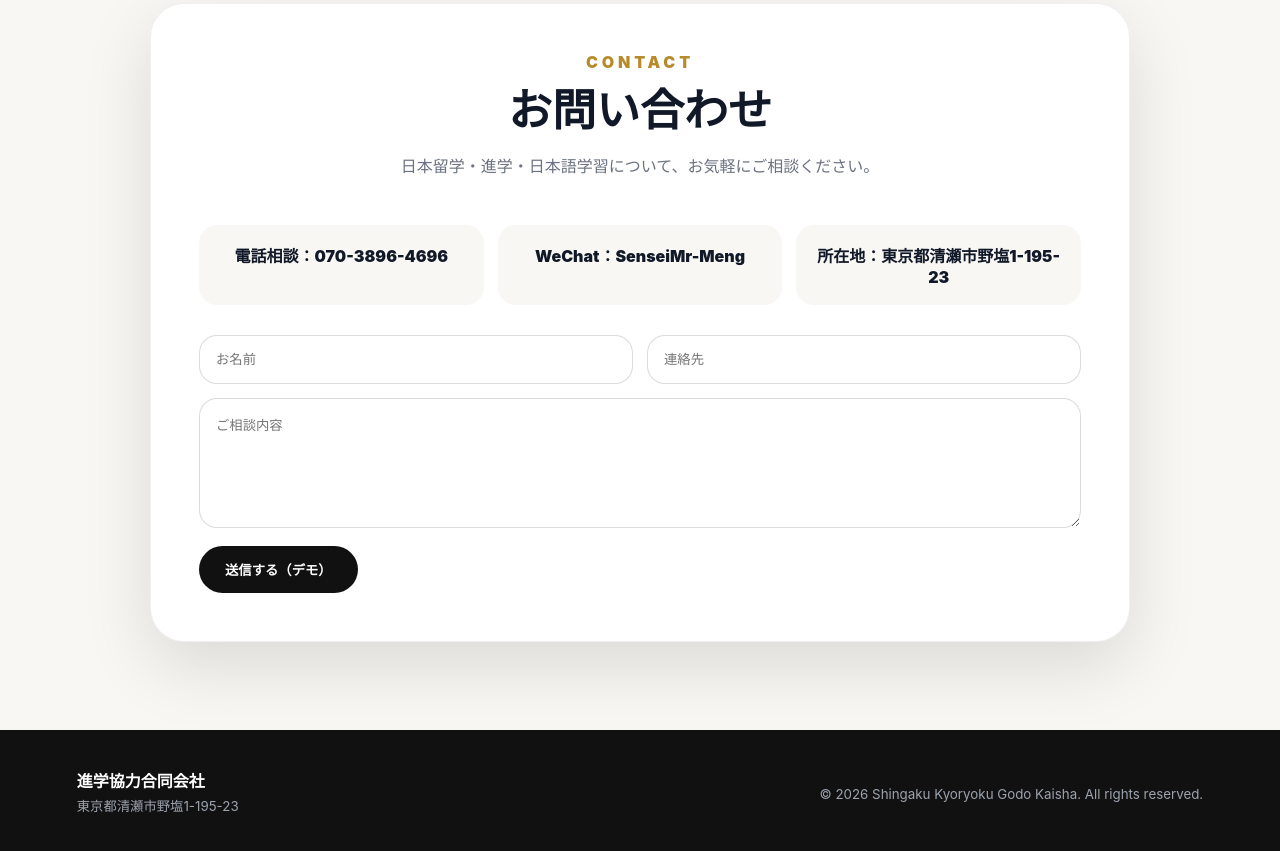
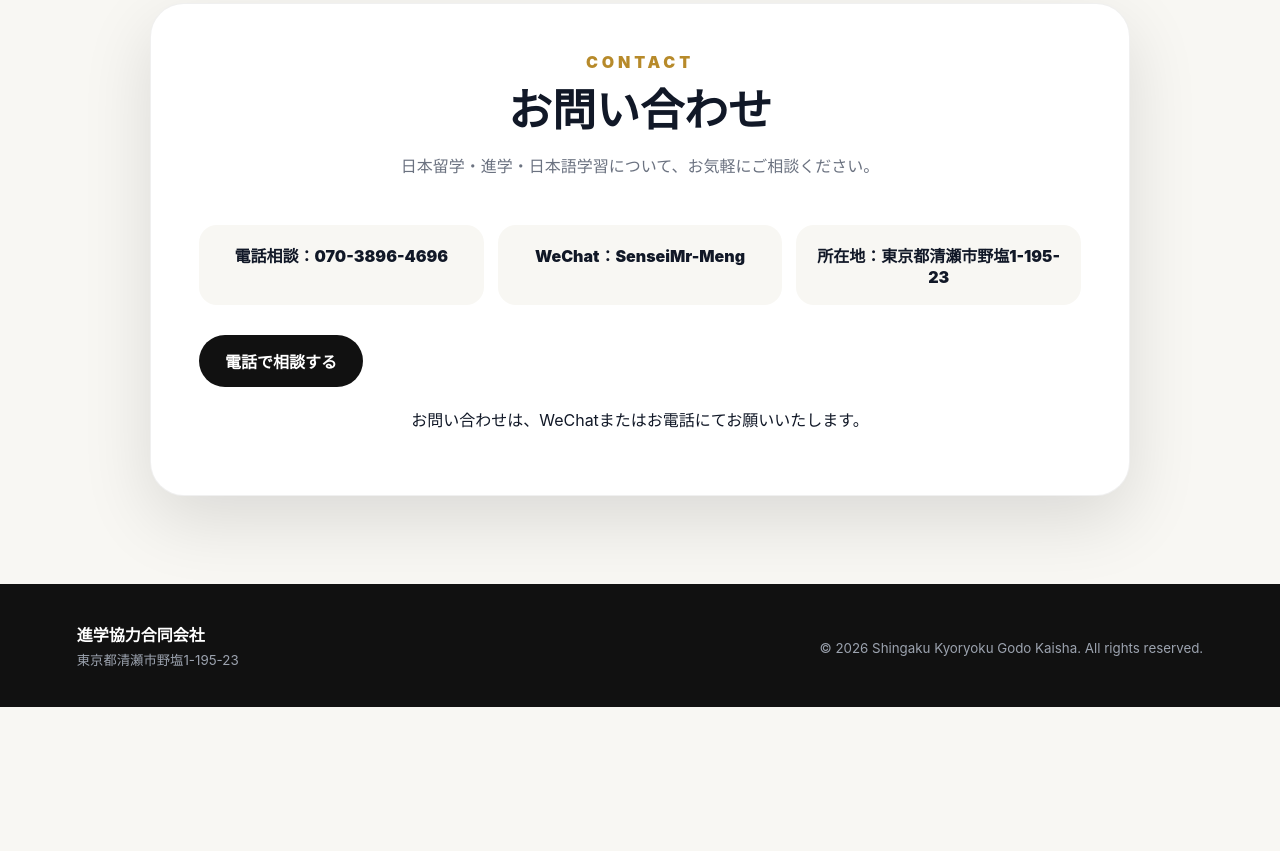
Before and after one commit to shaoziyang144-lab/shingaku-site, a plain HTML site: page index.html in a window 1280 px wide. Shown: the part 2853-3704 px from the top of the page. After the commit the page ends 3560 px from the top, so only its background shows below. Drawn offline with Linux system fonts and the light colour scheme.

Commit message:
Update index.html

```diff
--- a/index.html
+++ b/index.html
@@ -148,14 +148,11 @@
         <a href="#">所在地：東京都清瀬市野塩1-195-23</a>
         </div>
 
-        <form onsubmit="event.preventDefault(); alert('送信デモです。正式運用時にフォーム連携が必要です。');">
-          <div class="form-row">
-            <input placeholder="お名前" />
-            <input placeholder="連絡先" />
-          </div>
-          <textarea placeholder="ご相談内容"></textarea>
-          <button class="btn primary" type="submit">送信する（デモ）</button>
-        </form>
+       <a href="tel:07038964696" class="btn primary">電話で相談する</a>
+
+<p style="text-align:center; margin-top:20px;">
+  お問い合わせは、WeChatまたはお電話にてお願いいたします。
+</p>
       </div>
     </section>
   </main>
```
